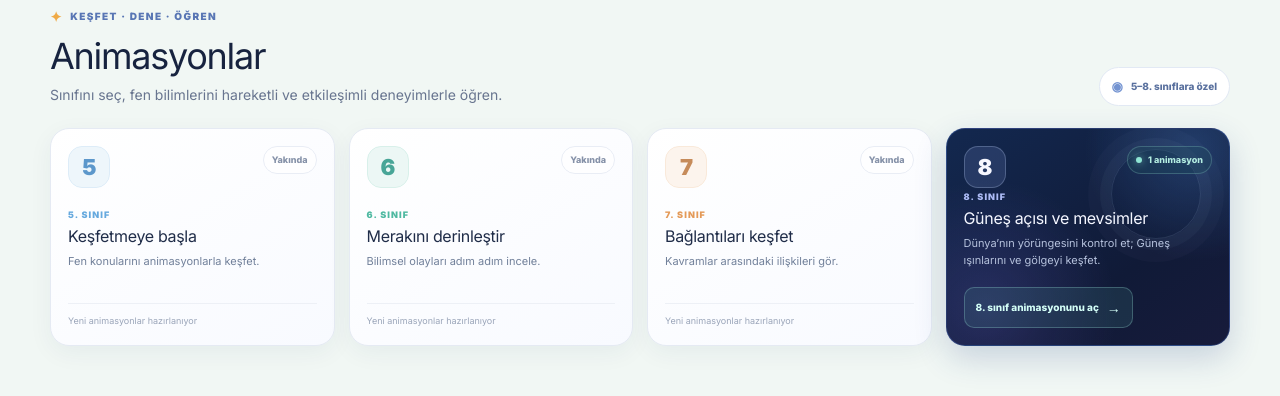
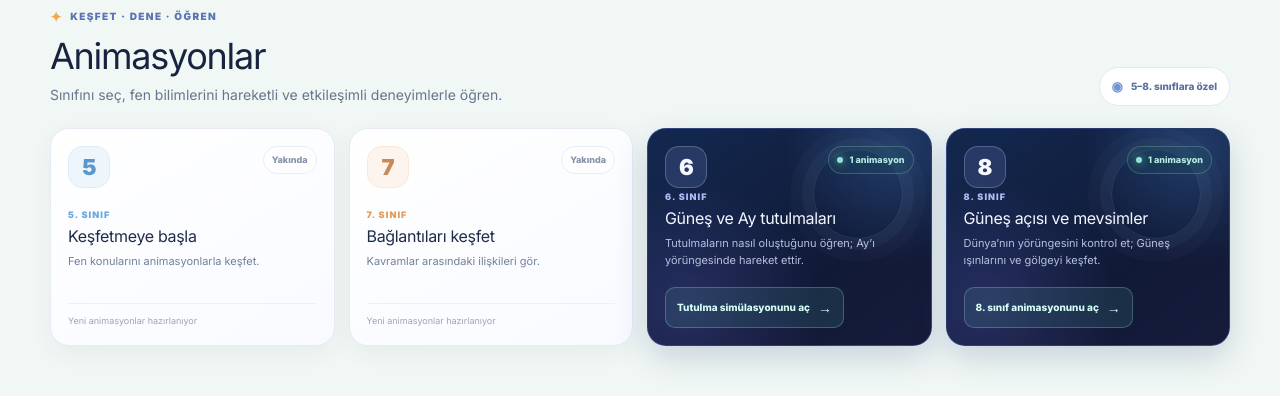
Before and after one commit to yusufcici3-spec/fen-platformu1, a Next.js app in the folder frontend/: page / in a window 1280 px wide. Shown: the part 1400-1796 px from the top of the page. Built offline with nearby package versions, Linux system fonts and the light colour scheme; no server answers.

Commit message:
6. sınıf animasyonlarına tutulma bağlantısı ekle

```diff
--- a/frontend/components/home/AnimationsSection.tsx
+++ b/frontend/components/home/AnimationsSection.tsx
@@ -7,12 +7,6 @@ const upcomingGrades = [
     title: "Keşfetmeye başla",
     description: "Fen konularını animasyonlarla keşfet.",
     className: styles.gradeFive,
-  },
-  {
-    grade: "6",
-    title: "Merakını derinleştir",
-    description: "Bilimsel olayları adım adım incele.",
-    className: styles.gradeSix,
   },
   {
     grade: "7",
@@ -28,18 +22,26 @@ export default function AnimationsSection() {
       <div className={styles.container}>
         <header className={styles.header}>
           <div>
-            <span className={styles.eyebrow}><span aria-hidden="true">✦</span> KEŞFET · DENE · ÖĞREN</span>
+            <span className={styles.eyebrow}>
+              <span aria-hidden="true">✦</span> KEŞFET · DENE · ÖĞREN
+            </span>
             <h2 id="animations-title" className={styles.title}>Animasyonlar</h2>
             <p className={styles.description}>
               Sınıfını seç, fen bilimlerini hareketli ve etkileşimli deneyimlerle öğren.
             </p>
           </div>
-          <span className={styles.headerNote}><span aria-hidden="true">◉</span> 5–8. sınıflara özel</span>
+          <span className={styles.headerNote}>
+            <span aria-hidden="true">◉</span> 5–8. sınıflara özel
+          </span>
         </header>
 
         <div className={styles.grid}>
           {upcomingGrades.map((item) => (
-            <article key={item.grade} className={`${styles.card} ${item.className}`} aria-label={`${item.grade}. sınıf animasyonları yakında` }>
+            <article
+              key={item.grade}
+              className={`${styles.card} ${item.className}`}
+              aria-label={`${item.grade}. sınıf animasyonları yakında`}
+            >
               <div className={styles.cardTop}>
                 <span className={styles.gradeNumber}>{item.grade}</span>
                 <span className={styles.status}>Yakında</span>
@@ -53,10 +55,31 @@ export default function AnimationsSection() {
             </article>
           ))}
 
+          <article className={`${styles.card} ${styles.gradeSix} ${styles.featuredCard}`}>
+            <div className={styles.cardTop}>
+              <span className={styles.gradeNumber}>6</span>
+              <span className={styles.activeStatus}>
+                <span aria-hidden="true" /> 1 animasyon
+              </span>
+            </div>
+            <div>
+              <p className={styles.gradeLabel}>6. SINIF</p>
+              <h3>Güneş ve Ay tutulmaları</h3>
+              <p className={styles.cardDescription}>
+                Tutulmaların nasıl oluştuğunu öğren; Ay’ı yörüngesinde hareket ettir.
+              </p>
+            </div>
+            <Link className={styles.openLink} href="/laboratuvar/tutulmalar">
+              Tutulma simülasyonunu aç <span aria-hidden="true">→</span>
+            </Link>
+          </article>
+
           <article className={`${styles.card} ${styles.gradeEight} ${styles.featuredCard}`}>
             <div className={styles.cardTop}>
               <span className={styles.gradeNumber}>8</span>
-              <span className={styles.activeStatus}><span aria-hidden="true" /> 1 animasyon</span>
+              <span className={styles.activeStatus}>
+                <span aria-hidden="true" /> 1 animasyon
+              </span>
             </div>
             <div>
               <p className={styles.gradeLabel}>8. SINIF</p>
```
